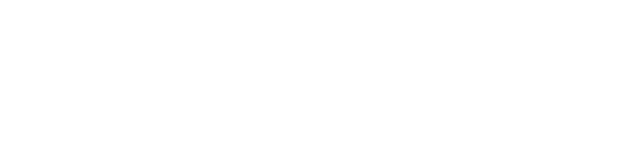
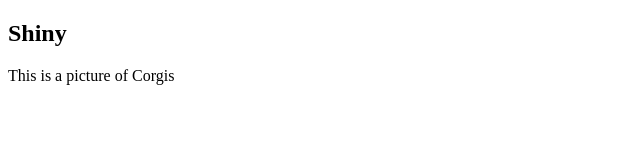
Before and after one commit to Sharonshiny/html_activity-2_Shiny_.github.io, a plain HTML site: page index.html in a window 1280 px wide. Shown: the whole page, without its empty margins (0-640 px from the left). Drawn offline with Linux system fonts and the light colour scheme.

Commit message:
Update index.html

```diff
--- a/index.html
+++ b/index.html
@@ -8,7 +8,10 @@
 </head>
 <body>
     <section>
-        <h1
+        <h1>Shiny</h1>
+        <p> This is a picture of Corgis</p>
+        <img src=>
+    </section>
 
 </body>
 </html>
```
